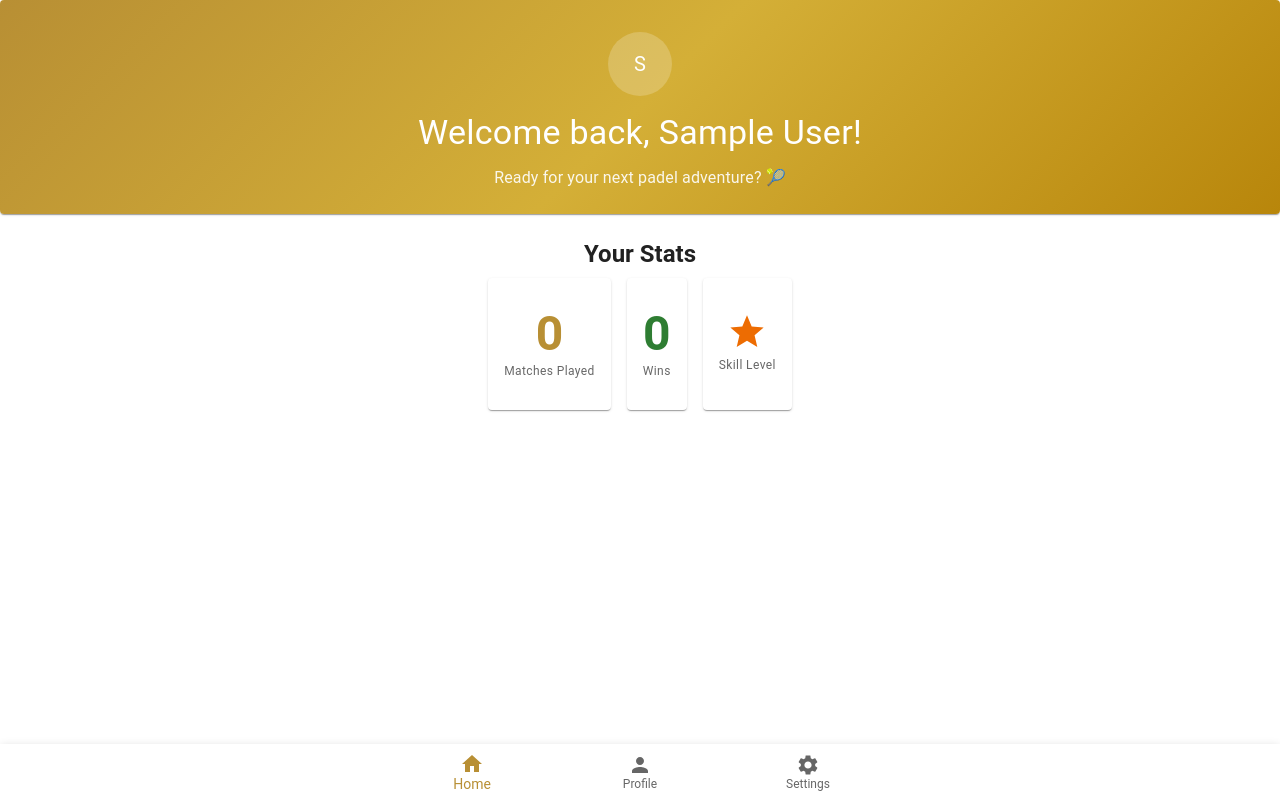
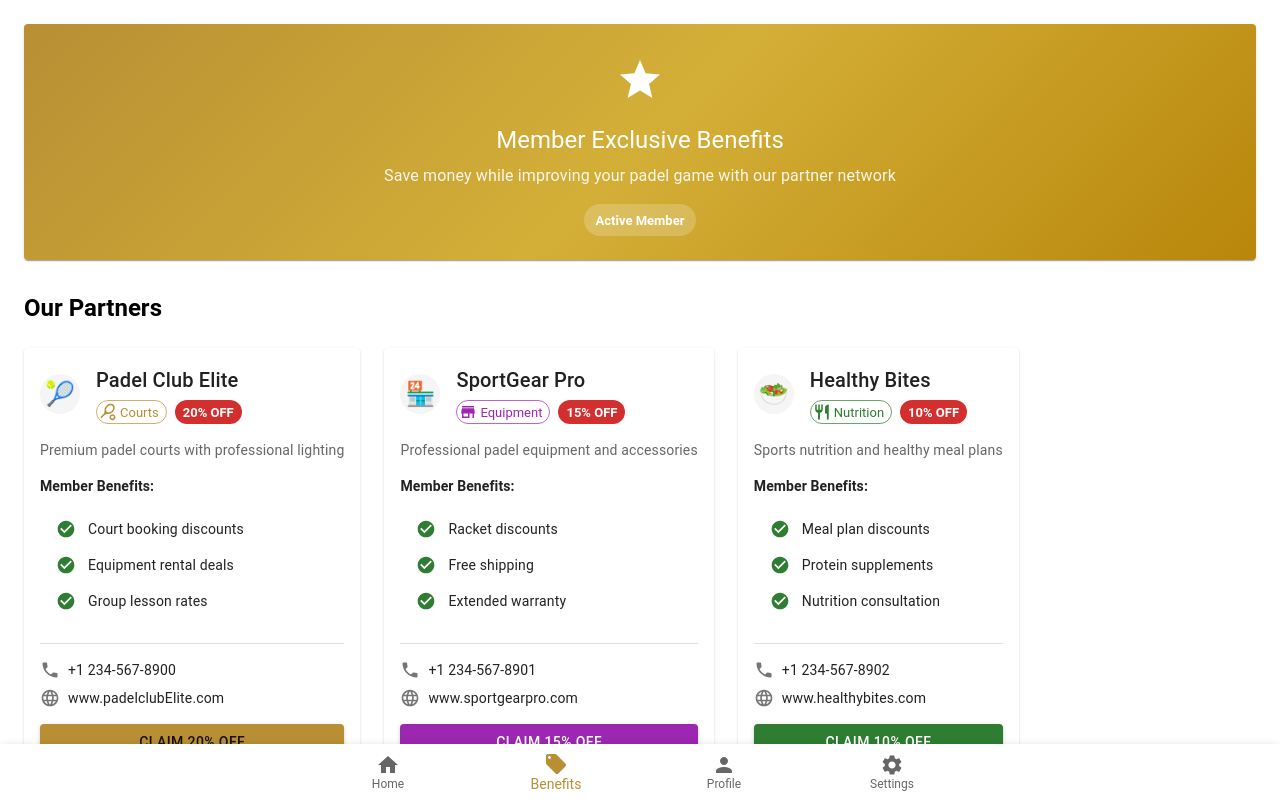
Before and after one commit to padelhookups/padel-hookups, a React (Create React App) app: page /benefits in a window 1280 px wide. Before the commit this address led to /Home. Shown: the top 800 px of the page. Built offline with nearby package versions, Linux system fonts and the light colour scheme; no server answers; sample sign-in values are in the browser's storage.

Commit message:
Persistence

```diff
--- a/src/App.js
+++ b/src/App.js
@@ -12,6 +12,7 @@ import VerifyEmail from "./routes/VerifyEmail";
 import Home from "./routes/Home";
 import Profile from "./routes/Profile";
 import Settings from "./routes/Settings";
+import Benefits from "./routes/Benefits";
 
 import "./App.css";
 
@@ -64,6 +65,14 @@ function App() {
 							</ProtectedRoute>
 						}
 					/>
+					<Route
+						path='/benefits'
+						element={
+							<ProtectedRoute>
+								<Benefits />
+							</ProtectedRoute>
+						}
+					/>
 					{/* Catch-all route for non-existent paths */}
 					<Route path='*' element={<NotFound />} />
 				</Routes>
--- a/src/components/BottomBar.js
+++ b/src/components/BottomBar.js
@@ -1,7 +1,7 @@
 import React from 'react';
 import { useLocation, useNavigate } from 'react-router';
 import { BottomNavigation, BottomNavigationAction, Paper } from '@mui/material';
-import { Home, Person, Settings } from '@mui/icons-material';
+import { Home, Person, Settings, LocalOffer } from '@mui/icons-material';
 
 const BottomBar = () => {
   const location = useLocation();
@@ -12,6 +12,11 @@ const BottomBar = () => {
       path: '/Home',
       icon: <Home />,
       label: 'Home'
+    },
+    {
+      path: '/benefits',
+      icon: <LocalOffer />,
+      label: 'Benefits'
     },
     {
       path: '/profile',
--- /dev/null
+++ b/src/routes/Benefits.js
@@ -0,0 +1,248 @@
+import React from 'react';
+import {
+  Box,
+  Typography,
+  Card,
+  CardContent,
+  Grid,
+  Avatar,
+  Chip,
+  Button,
+  List,
+  ListItem,
+  ListItemText,
+  ListItemIcon,
+  Divider
+} from '@mui/material';
+import {
+  LocalOffer,
+  SportsTennis,
+  Restaurant,
+  FitnessCenter,
+  Store,
+  CheckCircle,
+  Star,
+  Phone,
+  Language
+} from '@mui/icons-material';
+
+const Benefits = () => {
+  const partners = [
+    {
+      name: "Padel Club Elite",
+      logo: "🎾",
+      category: "Courts",
+      discount: "20% OFF",
+      description: "Premium padel courts with professional lighting",
+      benefits: ["Court booking discounts", "Equipment rental deals", "Group lesson rates"],
+      contact: "+1 234-567-8900",
+      website: "www.padelclubElite.com"
+    },
+    {
+      name: "SportGear Pro",
+      logo: "🏪",
+      category: "Equipment",
+      discount: "15% OFF",
+      description: "Professional padel equipment and accessories",
+      benefits: ["Racket discounts", "Free shipping", "Extended warranty"],
+      contact: "+1 234-567-8901",
+      website: "www.sportgearpro.com"
+    },
+    {
+      name: "Healthy Bites",
+      logo: "🥗",
+      category: "Nutrition",
+      discount: "10% OFF",
+      description: "Sports nutrition and healthy meal plans",
+      benefits: ["Meal plan discounts", "Protein supplements", "Nutrition consultation"],
+      contact: "+1 234-567-8902",
+      website: "www.healthybites.com"
+    },
+    {
+      name: "Fit & Strong Gym",
+      logo: "💪",
+      category: "Fitness",
+      discount: "25% OFF",
+      description: "Complete fitness center with padel-specific training",
+      benefits: ["Monthly membership discounts", "Personal training sessions", "Group fitness classes"],
+      contact: "+1 234-567-8903",
+      website: "www.fitstrong.com"
+    }
+  ];
+
+  const getCategoryIcon = (category) => {
+    switch (category) {
+      case 'Courts': return <SportsTennis />;
+      case 'Equipment': return <Store />;
+      case 'Nutrition': return <Restaurant />;
+      case 'Fitness': return <FitnessCenter />;
+      default: return <LocalOffer />;
+    }
+  };
+
+  const getCategoryColor = (category) => {
+    switch (category) {
+      case 'Courts': return 'primary';
+      case 'Equipment': return 'secondary';
+      case 'Nutrition': return 'success';
+      case 'Fitness': return 'warning';
+      default: return 'default';
+    }
+  };
+
+  return (
+    <Box sx={{ p: 3, pb: 12 }}>
+
+      {/* Member Benefits Overview */}
+      <Card sx={{ mb: 4, background: 'linear-gradient(135deg, #b88f34 0%, #d4af37 50%, #b8860b 100%)', color: 'white' }}>
+        <CardContent sx={{ textAlign: 'center', py: 4 }}>
+          <Star sx={{ fontSize: 48, mb: 2 }} />
+          <Typography variant="h5" component="h2" gutterBottom>
+            Member Exclusive Benefits
+          </Typography>
+          <Typography variant="body1" sx={{ opacity: 0.9, mb: 2 }}>
+            Save money while improving your padel game with our partner network
+          </Typography>
+          <Chip
+            label="Active Member"
+            sx={{
+              bgcolor: 'rgba(255,255,255,0.2)',
+              color: 'white',
+              fontWeight: 'bold'
+            }}
+          />
+        </CardContent>
+      </Card>
+
+      {/* Partners Grid */}
+      <Typography variant="h5" component="h2" gutterBottom sx={{ fontWeight: 'bold', mb: 3 }}>
+        Our Partners
+      </Typography>
+
+      <Grid container spacing={3}>
+        {partners.map((partner, index) => (
+          <Grid item xs={12} md={6} key={index}>
+            <Card sx={{ height: '100%', display: 'flex', flexDirection: 'column' }}>
+              <CardContent sx={{ flexGrow: 1 }}>
+                {/* Partner Header */}
+                <Box sx={{ display: 'flex', alignItems: 'center', mb: 2 }}>
+                  <Avatar sx={{ mr: 2, bgcolor: 'grey.100', fontSize: '1.5rem' }}>
+                    {partner.logo}
+                  </Avatar>
+                  <Box sx={{ flexGrow: 1 }}>
+                    <Typography variant="h6" component="h3">
+                      {partner.name}
+                    </Typography>
+                    <Box sx={{ display: 'flex', alignItems: 'center', gap: 1, mt: 0.5 }}>
+                      <Chip
+                        icon={getCategoryIcon(partner.category)}
+                        label={partner.category}
+                        size="small"
+                        color={getCategoryColor(partner.category)}
+                        variant="outlined"
+                      />
+                      <Chip
+                        label={partner.discount}
+                        size="small"
+                        color="error"
+                        sx={{ fontWeight: 'bold' }}
+                      />
+                    </Box>
+                  </Box>
+                </Box>
+
+                {/* Description */}
+                <Typography variant="body2" color="text.secondary" paragraph>
+                  {partner.description}
+                </Typography>
+
+                {/* Benefits List */}
+                <Typography variant="subtitle2" gutterBottom sx={{ fontWeight: 'bold' }}>
+                  Member Benefits:
+                </Typography>
+                <List dense>
+                  {partner.benefits.map((benefit, benefitIndex) => (
+                    <ListItem key={benefitIndex} sx={{ py: 0.5 }}>
+                      <ListItemIcon sx={{ minWidth: 32 }}>
+                        <CheckCircle color="success" fontSize="small" />
+                      </ListItemIcon>
+                      <ListItemText
+                        primary={benefit}
+                        primaryTypographyProps={{ variant: 'body2' }}
+                      />
+                    </ListItem>
+                  ))}
+                </List>
+
+                <Divider sx={{ my: 2 }} />
+
+                {/* Contact Info */}
+                <Box sx={{ display: 'flex', flexDirection: 'column', gap: 1 }}>
+                  <Box sx={{ display: 'flex', alignItems: 'center', gap: 1 }}>
+                    <Phone fontSize="small" color="action" />
+                    <Typography variant="body2">{partner.contact}</Typography>
+                  </Box>
+                  <Box sx={{ display: 'flex', alignItems: 'center', gap: 1 }}>
+                    <Language fontSize="small" color="action" />
+                    <Typography variant="body2">{partner.website}</Typography>
+                  </Box>
+                </Box>
+              </CardContent>
+
+              {/* Action Button */}
+              <Box sx={{ p: 2, pt: 0 }}>
+                <Button
+                  variant="contained"
+                  fullWidth
+                  color={getCategoryColor(partner.category)}
+                >
+                  Claim {partner.discount}
+                </Button>
+              </Box>
+            </Card>
+          </Grid>
+        ))}
+      </Grid>
+
+      {/* How to Use Benefits */}
+      {/* <Card sx={{ mt: 4 }}>
+        <CardContent>
+          <Typography variant="h6" component="h3" gutterBottom sx={{ fontWeight: 'bold' }}>
+            How to Use Your Benefits
+          </Typography>
+          <List>
+            <ListItem>
+              <ListItemIcon>
+                <CheckCircle color="primary" />
+              </ListItemIcon>
+              <ListItemText
+                primary="Show your Padel Hookups membership"
+                secondary="Present your profile or membership card at participating partners"
+              />
+            </ListItem>
+            <ListItem>
+              <ListItemIcon>
+                <CheckCircle color="primary" />
+              </ListItemIcon>
+              <ListItemText
+                primary="Use promo codes online"
+                secondary="Enter your member discount code when shopping online"
+              />
+            </ListItem>
+            <ListItem>
+              <ListItemIcon>
+                <CheckCircle color="primary" />
+              </ListItemIcon>
+              <ListItemText
+                primary="Contact partners directly"
+                secondary="Call or visit partner websites for exclusive member pricing"
+              />
+            </ListItem>
+          </List>
+        </CardContent>
+      </Card> */}
+    </Box>
+  );
+};
+
+export default Benefits;
--- a/src/routes/Login.js
+++ b/src/routes/Login.js
@@ -1,6 +1,11 @@
 import { useState } from "react";
 import { useNavigate } from "react-router";
-import { getAuth, signInWithEmailAndPassword } from "firebase/auth";
+import {
+	getAuth,
+	signInWithEmailAndPassword,
+	setPersistence,
+	browserLocalPersistence
+} from "firebase/auth";
 
 import {
 	Box,
@@ -39,7 +44,15 @@ function Login() {
 
 	const login = () => {
 		setIsLoading(true);
-		signInWithEmailAndPassword(auth, email, password)
+
+		setPersistence(auth, browserLocalPersistence)
+			.then(() => {
+				// Existing and future Auth states are now persisted in the current
+				// session only. Closing the window would clear any existing state even
+				// if a user forgets to sign out.
+				// ...
+				// New sign-in will be persisted with session persistence.
+				return signInWithEmailAndPassword(auth, email, password)
 					.then((userCredential) => {
 						console.log("user logged in successfully");
 						navigate("/Home");
@@ -55,6 +68,12 @@ function Login() {
 					})
 					.finally(() => {
 						setIsLoading(false);
+					});
+			})
+			.catch((error) => {
+				// Handle Errors here.
+				const errorCode = error.code;
+				const errorMessage = error.message;
 			});
 	};
 
@@ -232,17 +251,18 @@ function Login() {
 						type='submit'
 						disabled={isLoading}
 						sx={{
-							'&.Mui-disabled': {
-								backgroundColor: 'primary.main',
-								color: '#fff'
+							"&.Mui-disabled": {
+								backgroundColor: "primary.main",
+								color: "#fff"
 							}
 						}}
 						id='sign-in-button'>
 						{isLoading ? (
-							<CircularProgress size={24} sx={{ mr:1, color: "#fff" }} />
-						) : (
-							null
-						)}
+							<CircularProgress
+								size={24}
+								sx={{ mr: 1, color: "#fff" }}
+							/>
+						) : null}
 						<Typography
 							variant='body1'
 							sx={{
--- a/src/routes/Settings.js
+++ b/src/routes/Settings.js
@@ -1,6 +1,5 @@
 import React from 'react';
 import { getAuth, signOut } from 'firebase/auth';
-import { useNavigate } from 'react-router';
 import {
   Box,
   Typography,
@@ -25,12 +24,10 @@ import {
 
 const Settings = () => {
   const auth = getAuth();
-  const navigate = useNavigate();
 
   const handleSignOut = async () => {
     try {
       await signOut(auth);
-      navigate('/');
     } catch (error) {
       console.error('Error signing out:', error);
     }
```
Lines whose indentation alone changed are shown as unchanged.
